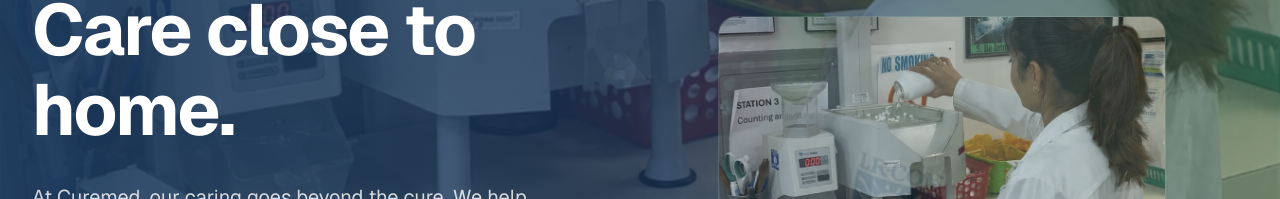
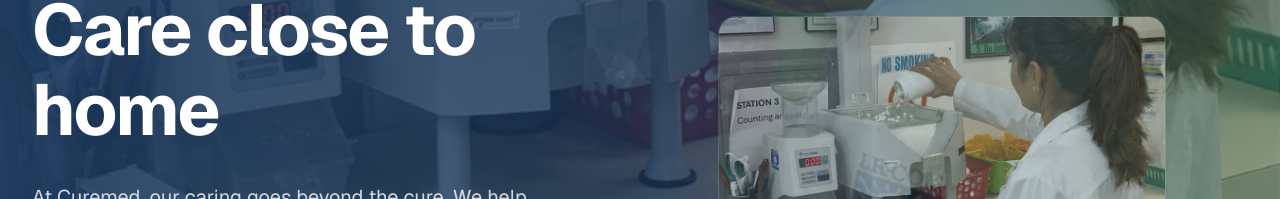
Before and after one commit to curemedpharmacy/pharmacy-sites, a Next.js app: page / in a window 1280 px wide. Shown: the part 249-448 px from the top of the page. Built offline with nearby package versions, Linux system fonts and the light colour scheme.

Commit message:
fix: remove trailing period in Curemed highlight text
Updated highlight text for Curemed to be concise and grammatically correct

Co-authored-by: curemedpharmacy <308079840+curemedpharmacy@users.noreply.github.com>

```diff
--- a/components/HeroSlider.tsx
+++ b/components/HeroSlider.tsx
@@ -71,7 +71,7 @@ const saimzContent: HeroContent = {
 // ===== CUREMED HERO =====
 const curemedContent = {
   title: "Care close to",
-  highlight: "home.",
+  highlight: "home",
   description:
     "At Curemed, our caring goes beyond the cure. We help neighbors in Paterson with refill support, free delivery, vaccine visits, testing, and other everyday pharmacy services.",
   ctaText: "Contact the Pharmacy",
```
